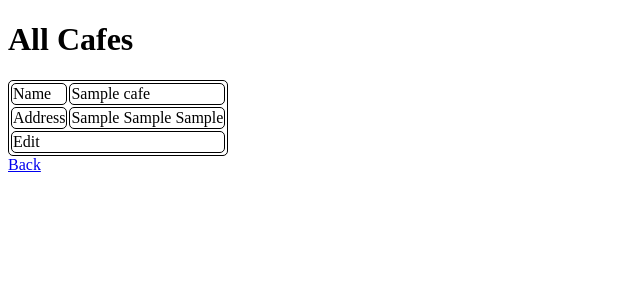
After one commit to likit/cafe_goers_portal, a Flask app: page /webadmin/cafes in a window 1280 px wide. The commit adds this page. Shown: the top 300 px of the page, without its empty margins (0-640 px from the left). Run offline with Flask 2, Linux system fonts and the light colour scheme; tables that the repository leaves empty hold one stand-in row (values such as "Sample post").

Commit message:
added pages/views for adding a new cafe and howing all cafes

```diff
--- a/app/__init__.py
+++ b/app/__init__.py
@@ -10,14 +10,18 @@ load_dotenv()
 app = Flask(__name__)
 app.config['SQLALCHEMY_DATABASE_URI'] = os.environ.get('DATABASE_URL')
 app.config['SQLALCHEMY_TRACK_MODIFICATIONS'] = False
+app.config['SECRET_KEY'] = os.environ.get('SECRET_KEY')
 db = SQLAlchemy(app)
 migrate = Migrate(app, db)
 
 from app.main import main as main_blueprint
-
 app.register_blueprint(main_blueprint)
 
+from app.webadmin import webadmin as webadmin_blueprint
+app.register_blueprint(webadmin_blueprint)
+
 from .models import *
+
 
 @app.get('/')
 def main():
--- a/app/models.py
+++ b/app/models.py
@@ -5,22 +5,23 @@ from sqlalchemy.sql import func
 class Address(db.Model):
     __tablename__ = 'addresses'
     id = db.Column('id', db.Integer, primary_key=True, autoincrement=True)
-    street = db.Column('street', db.String)
-    province = db.Column('province', db.String)
-    district = db.Column('district', db.String)
+    street = db.Column('street', db.String, info={'label': 'Street'})
+    province = db.Column('province', db.String, info={'label': 'District'})
+    district = db.Column('district', db.String, info={'label': 'Province'})
+    def __str__(self):
+        return ' '.join([self.street, self.district, self.province])
 
 
 class Cafe(db.Model):
     __tablename__ = 'cafes'
     id = db.Column('id', db.Integer, primary_key=True, autoincrement=True)
-    name = db.Column('name', db.String, nullable=False)
+    name = db.Column('name', db.String, nullable=False, info={'label': 'Name'})
     address_id = db.Column('address_id', db.ForeignKey('addresses.id'))
     created_at = db.Column('created_at', db.DateTime(timezone=True),
                            server_default=func.now())
     updated_at = db.Column('updated_at', db.DateTime(timezone=True),
                            onupdate=func.now())
     address = db.relation(Address, backref=db.backref('cafe', uselist=False,
-                                                      lazy='dynamic',
                                                       cascade='all, delete-orphan'))
 
 
--- a/app/templates/base.html
+++ b/app/templates/base.html
@@ -4,6 +4,9 @@
     <meta charset="UTF-8">
     <title>{% block title %}{% endblock %}</title>
 </head>
+<style>
+    {% block style %}{% endblock %}
+</style>
 <body>
 {% block content %}
 {% endblock %}
--- /dev/null
+++ b/app/templates/webadmin/cafes.html
@@ -0,0 +1,30 @@
+{% extends "base.html" %}
+
+{% block style %}
+{{super()}}
+table, th, td {
+  border: 1px solid black;
+  border-radius: 5px;
+}
+{% endblock %}
+
+{% block content %}
+<h1>All Cafes</h1>
+<table>
+    {% for cafe in cafes %}
+    <tr>
+        <td>Name</td>
+        <td>{{cafe.name}}</td>
+    </tr>
+    <tr>
+        <td>Address</td>
+        <td>{{cafe.address}}</td>
+    </tr>
+    <tr>
+        <td colspan="2"><a>Edit</a></td>
+    </tr>
+</table>
+<a href="{{url_for('webadmin.index')}}">Back</a>
+{% endfor %}
+
+{% endblock %}
--- /dev/null
+++ b/app/webadmin/__init__.py
@@ -0,0 +1,5 @@
+from flask import Blueprint
+
+webadmin = Blueprint('webadmin', __name__, url_prefix='/webadmin')
+
+from . import views
--- /dev/null
+++ b/app/webadmin/views.py
@@ -0,0 +1,30 @@
+from flask import render_template, request, url_for, redirect
+
+from .forms import *
+from . import webadmin
+
+
+@webadmin.route('/')
+def index():
+    return render_template('webadmin/index.html')
+
+
+@webadmin.route('/cafes/add', methods=['GET', 'POST'])
+def add_cafe():
+    form = CafeForm()
+    if request.method == 'POST':
+        if form.validate_on_submit():
+            cafe = Cafe()
+            form.populate_obj(cafe)
+            db.session.add(cafe)
+            db.session.commit()
+            return redirect(url_for('webadmin.index'))
+        else:
+            print(form.errors)
+    return render_template('webadmin/cafe_edit.html', form=form)
+
+
+@webadmin.route('/cafes')
+def list_cafes():
+    cafes = Cafe.query.all()
+    return render_template('webadmin/cafes.html', cafes=cafes)
```
Also changed, not shown: app/templates/webadmin/cafe_edit.html (added, +30 -0 lines), app/templates/webadmin/index.html (added, +10 -0 lines), app/webadmin/forms.py (added, +26 -0 lines).
